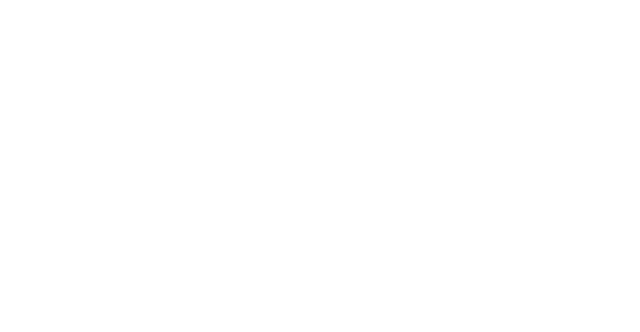
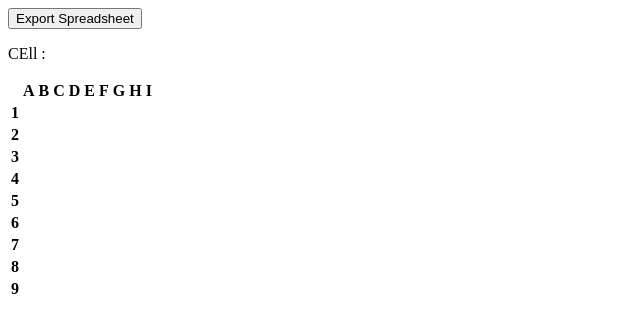
Before and after one commit to naringst/Spread-Sheet, a plain HTML site: page index.html in a window 1280 px wide. Shown: the whole page, without its empty margins (0-640 px from the left). Drawn offline with Linux system fonts and the light colour scheme.

Commit message:
🌊 feat : html 구조 설정

```diff
--- a/index.html
+++ b/index.html
@@ -6,6 +6,60 @@
     <title>Document</title>
 </head>
 <body>
+    <button>Export Spreadsheet</button>
 
+    <p> CEll : </p>
+    <table>
+        <tr>
+            <th></th>
+            <th>A</th>
+            <th>B</th>
+            <th>C</th>
+            <th>D</th>
+            <th>E</th>
+            <th>F</th>
+            <th>G</th>
+            <th>H</th>
+            <th>I</th>
+        </tr>
+        <tr>
+            <th>1</th>
+            <th></td>
+            <td></td>
+            <td></td>
+            <td></td>
+            <td></td>
+            <td></td>
+            <td></td>
+            <td></td>
+            <td></td>
+
+        </tr>
+        <tr>
+            <th>2</th>
+        </tr>
+        <tr>
+            <th>3</th>
+        </tr>
+        <tr>
+            <th>4</th>
+        </tr>
+        <tr>
+            <th>5</th>
+        </tr>
+        <tr>
+            <th>6</th>
+        </tr>
+        <tr>
+            <th>7</th>
+        </tr>
+
+        <tr>
+            <th>8</th>
+        </tr>
+        <tr>
+            <th>9</th>
+        </tr>
+    </table>
 </body>
 </html>
```
